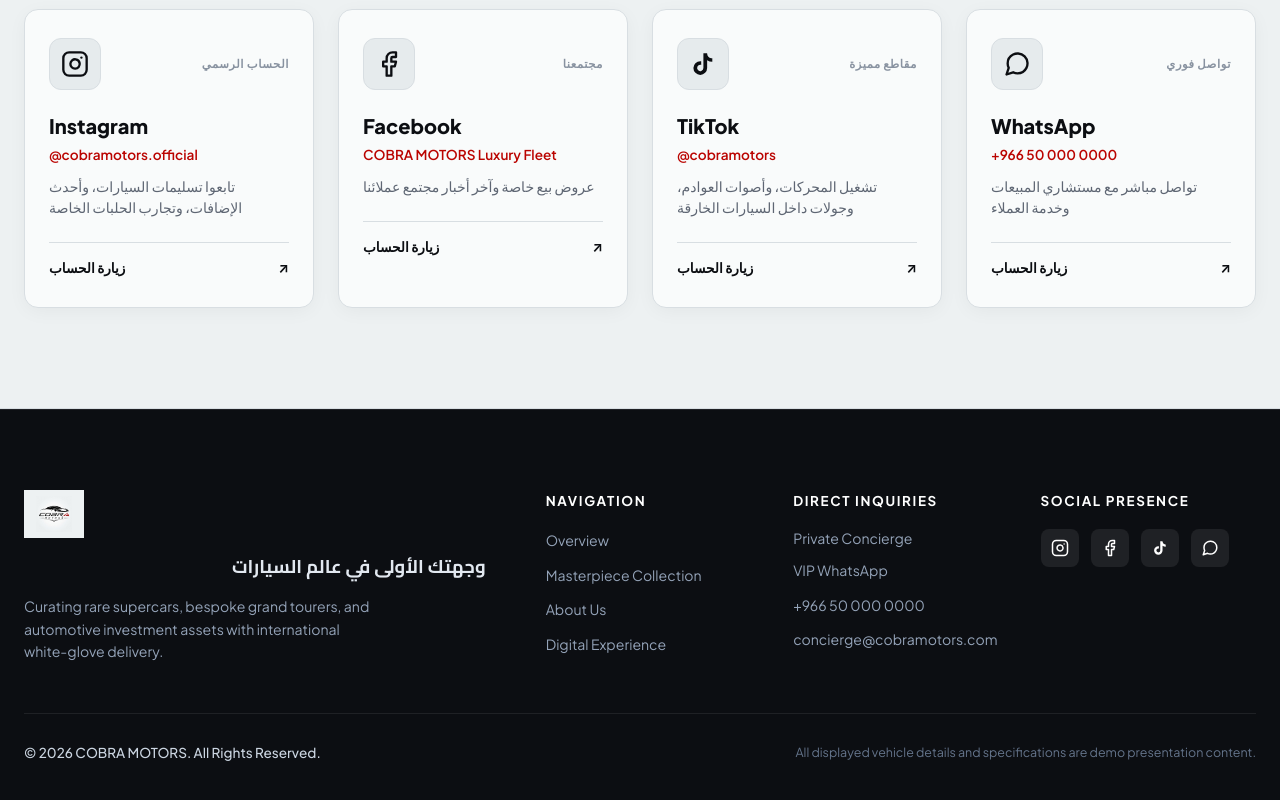
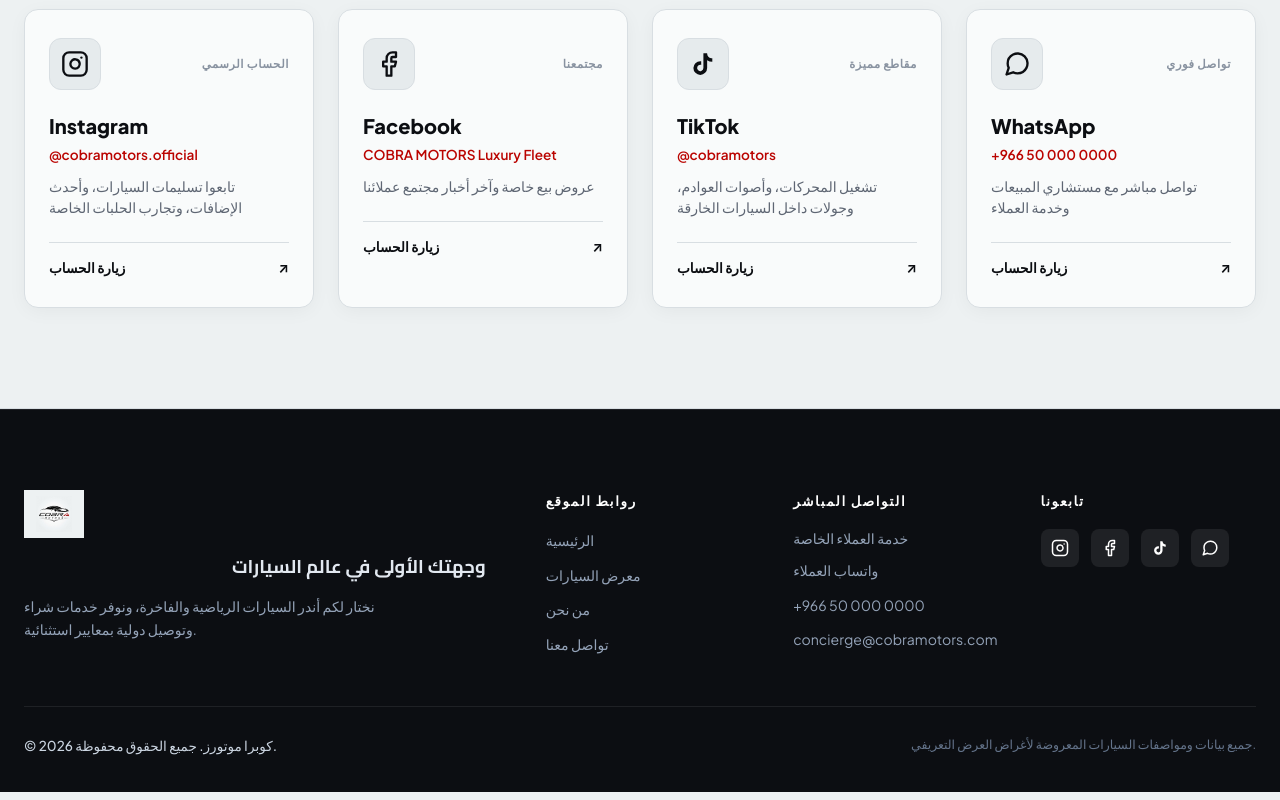
Before and after one commit to 7mud2007a/Cobra-motors-not-real, a React (Vite) app: page / in a window 1280 px wide. Shown: the part 2585-3385 px from the top of the page. Built offline with nearby package versions, Linux system fonts and the light colour scheme.

Commit message:
Translate website to Arabic and apply Tajawal RTL typography

```diff
--- a/src/components/Footer.jsx
+++ b/src/components/Footer.jsx
@@ -17,29 +17,29 @@ const Footer = ({ onOpenContact }) => {
               وجهتك الأولى في عالم السيارات
             </p>
             <p className="footer-bio">
-              Curating rare supercars, bespoke grand tourers, and automotive investment assets with international white-glove delivery.
+              نختار لكم أندر السيارات الرياضية والفاخرة، ونوفر خدمات شراء وتوصيل دولية بمعايير استثنائية.
             </p>
           </div>
 
           <div className="footer-links-group">
             <div className="footer-nav-col">
-              <h4>Navigation</h4>
+              <h4>روابط الموقع</h4>
               <nav className="footer-nav-links">
-                <a href="#hero">Overview</a>
-                <a href="#collection">Masterpiece Collection</a>
-                <a href="#about">About Us</a>
-                <a href="#social">Digital Experience</a>
+                <a href="#hero">الرئيسية</a>
+                <a href="#collection">معرض السيارات</a>
+                <a href="#about">من نحن</a>
+                <a href="#social">تواصل معنا</a>
               </nav>
             </div>
 
             <div className="footer-nav-col">
-              <h4>Direct Inquiries</h4>
+              <h4>التواصل المباشر</h4>
               <nav className="footer-nav-links">
                 <button type="button" className="footer-text-btn" onClick={onOpenContact}>
-                  Private Concierge
+                  خدمة العملاء الخاصة
                 </button>
                 <a href="https://wa.me/966500000000" target="_blank" rel="noopener noreferrer">
-                  VIP WhatsApp
+                  واتساب العملاء
                 </a>
                 <a href="tel:+966500000000">
                   +966 50 000 0000
@@ -51,7 +51,7 @@ const Footer = ({ onOpenContact }) => {
             </div>
 
             <div className="footer-nav-col">
-              <h4>Social Presence</h4>
+              <h4>تابعونا</h4>
               <div className="footer-social-icons">
                 <a href="https://instagram.com/cobramotors" target="_blank" rel="noopener noreferrer" aria-label="Instagram">
                   <InstagramIcon size={18} />
@@ -72,10 +72,10 @@ const Footer = ({ onOpenContact }) => {
 
         <div className="footer-bottom">
           <p className="copyright-text">
-            © 2026 COBRA MOTORS. All Rights Reserved.
+            © 2026 كوبرا موتورز. جميع الحقوق محفوظة.
           </p>
           <span className="demo-disclaimer">
-            All displayed vehicle details and specifications are demo presentation content.
+            جميع بيانات ومواصفات السيارات المعروضة لأغراض العرض التعريفي.
           </span>
         </div>
       </div>
```
